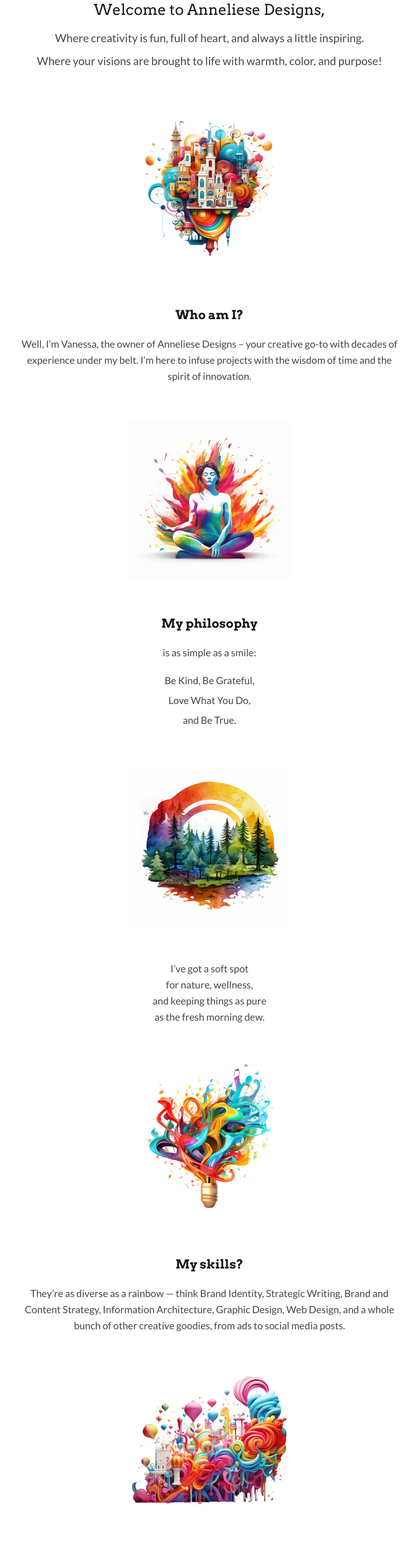
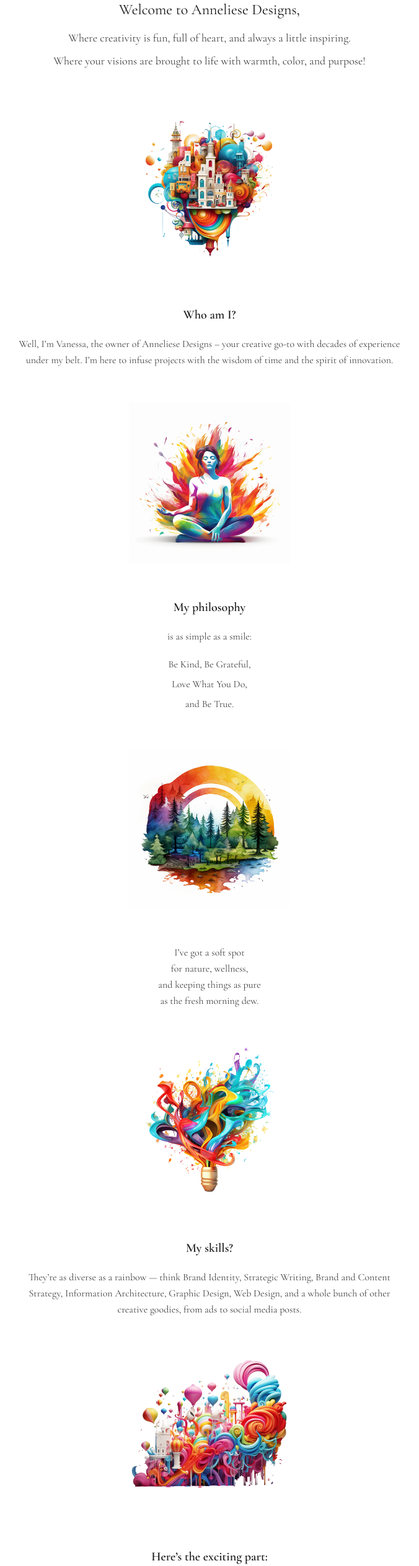
Before and after one commit to VanessaAnneliese/anneliese-designs-website, a Next.js app: page / in a window 1280 px wide. Shown: the part 234-2761 px from the top of the page at 62% size, without its empty margins (302-978 px from the left). Built offline with nearby package versions, Linux system fonts and the light colour scheme.

Commit message:
Apply Cormorant Garamond Light as the main font throughout
Co-Authored-By: Claude Sonnet 4.6 <noreply@anthropic.com>

```diff
--- a/src/app/globals.css
+++ b/src/app/globals.css
@@ -1,8 +1,8 @@
 @import "tailwindcss";
 
 :root {
-  --font-body: var(--font-lato), Helvetica, Arial, Lucida, sans-serif;
-  --font-heading: var(--font-arvo), Georgia, "Times New Roman", serif;
+  --font-body: var(--font-cormorant), Georgia, serif;
+  --font-heading: var(--font-cormorant), Georgia, serif;
   --color-text: #1a1a1a;
   --color-text-secondary: #555555;
   --color-red: #a61c1c;
--- a/src/app/page.tsx
+++ b/src/app/page.tsx
@@ -21,7 +21,7 @@ export default function Home() {
 
         {/* Hero */}
         <section className="py-12">
-          <h1 className="text-2xl leading-relaxed font-normal" style={{ fontFamily: "var(--font-arvo)", color: "#1a1a1a" }}>
+          <h1 className="text-2xl leading-relaxed font-normal" style={{ fontFamily: "var(--font-cormorant)", color: "#1a1a1a" }}>
             Welcome to Anneliese Designs,
           </h1>
           <p className="mt-3 text-lg leading-relaxed" style={{ color: "#444" }}>
@@ -35,7 +35,7 @@ export default function Home() {
         {/* Who am I */}
         <IllustrationDivider src="/images/icon-1.png" alt="Colorful creative city illustration" />
         <section className="py-10">
-          <h2 className="text-xl font-bold mb-5" style={{ fontFamily: "var(--font-arvo)", color: "#1a1a1a" }}>
+          <h2 className="text-xl font-bold mb-5" style={{ fontFamily: "var(--font-cormorant)", color: "#1a1a1a" }}>
             Who am I?
           </h2>
           <p className="text-base leading-relaxed" style={{ color: "#444" }}>
@@ -48,7 +48,7 @@ export default function Home() {
         {/* Philosophy */}
         <IllustrationDivider src="/images/icon-2.png" alt="Meditating figure illustration" />
         <section className="py-10">
-          <h2 className="text-xl font-bold mb-5" style={{ fontFamily: "var(--font-arvo)", color: "#1a1a1a" }}>
+          <h2 className="text-xl font-bold mb-5" style={{ fontFamily: "var(--font-cormorant)", color: "#1a1a1a" }}>
             My philosophy
           </h2>
           <p className="text-base leading-relaxed" style={{ color: "#444" }}>
@@ -75,7 +75,7 @@ export default function Home() {
         {/* Skills */}
         <IllustrationDivider src="/images/pencil.png" alt="Colorful lightbulb illustration" />
         <section className="py-10">
-          <h2 className="text-xl font-bold mb-5" style={{ fontFamily: "var(--font-arvo)", color: "#1a1a1a" }}>
+          <h2 className="text-xl font-bold mb-5" style={{ fontFamily: "var(--font-cormorant)", color: "#1a1a1a" }}>
             My skills?
           </h2>
           <p className="text-base leading-relaxed" style={{ color: "#444" }}>
@@ -88,7 +88,7 @@ export default function Home() {
         {/* Exciting part */}
         <IllustrationDivider src="/images/banner.png" alt="Colorful creative city illustration" />
         <section className="py-10">
-          <h2 className="text-xl font-bold mb-5" style={{ fontFamily: "var(--font-arvo)", color: "#1a1a1a" }}>
+          <h2 className="text-xl font-bold mb-5" style={{ fontFamily: "var(--font-cormorant)", color: "#1a1a1a" }}>
             Here&rsquo;s the exciting part:
           </h2>
           <p className="text-base leading-relaxed" style={{ color: "#444" }}>
@@ -133,7 +133,7 @@ export default function Home() {
         <div className="max-w-2xl mx-auto text-center space-y-8">
 
           <div>
-            <p className="text-base tracking-[0.25em] uppercase font-bold" style={{ fontFamily: "var(--font-arvo)", color: "#fff" }}>
+            <p className="text-base tracking-[0.25em] uppercase font-bold" style={{ fontFamily: "var(--font-cormorant)", color: "#fff" }}>
               Anneliese Designs
             </p>
             <p className="text-sm mt-1" style={{ color: "#aaa", fontStyle: "italic" }}>
```
